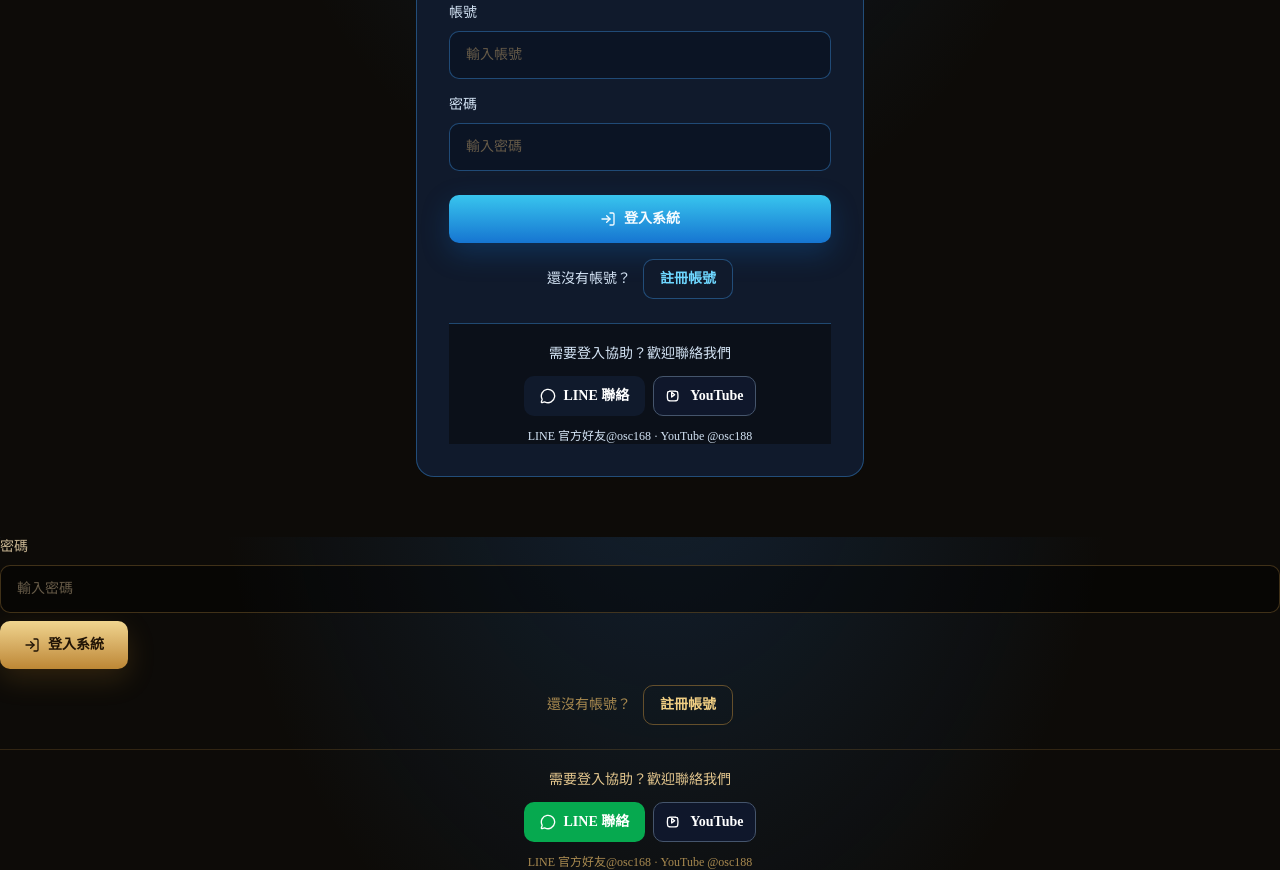
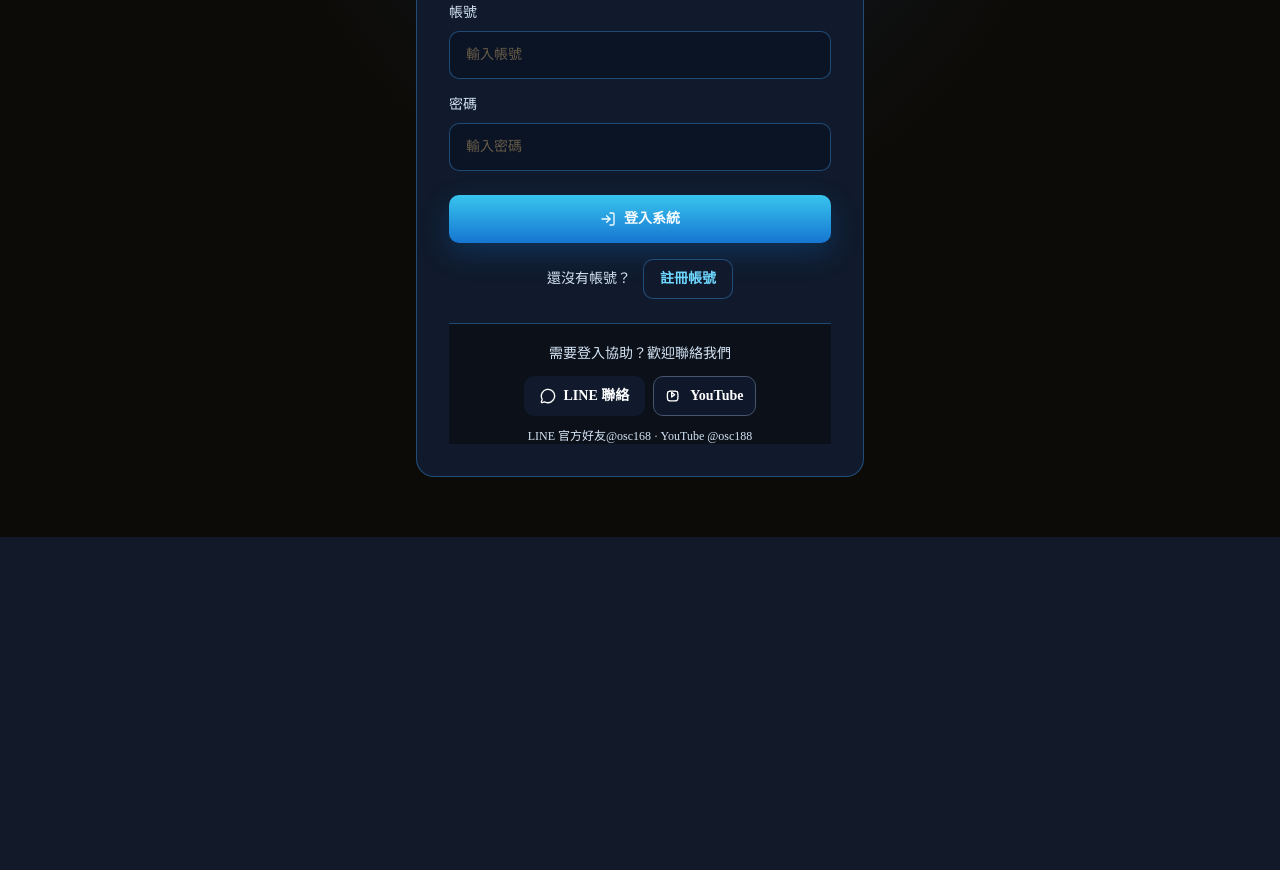
Before and after one commit to Danny78-168/pikapi, a plain HTML site: page index.html in a window 1280 px wide. Shown: the part 263-1133 px from the top of the page. After the commit the page ends 800 px from the top, so only its background shows below. Drawn offline with Linux system fonts and the light colour scheme.

Commit message:
index.html

```diff
--- a/index.html
+++ b/index.html
@@ -8,7 +8,6 @@
   <meta name="description" content="J神・圖形來世｜即時牌卡預測系統" />
   <link rel="icon" href="jshen-logo.svg" />
   <script>
-    // LINE 按鈕點擊事件
     document.addEventListener("DOMContentLoaded", function() {
       const btn = document.getElementById("base-ui-_R_uqpi_");
       if (btn) {
@@ -19,14 +18,11 @@
       }
     });
 
-    // 登入 API 串接邏輯
     async function handleLogin(event) {
       event.preventDefault();
       const username = event.target[0].value;
       const password = event.target[1].value;
-
-      // 這裡先填入預計要建立的 Cloudflare Worker 網址
-      const apiUrl = "https://login-api.zhu90305.workers.dev/";
+      const apiUrl = "https://login-api.zhu90305.workers.dev";
 
       try {
         const response = await fetch(apiUrl, {
@@ -38,7 +34,7 @@
         const result = await response.json();
         if (result.success) {
           alert("登入成功！");
-          // window.location.href = "https://osc188.com/dashboard"; // 成功後的跳轉頁面
+          // window.location.href = "https://osc188.com"; // 成功後的跳轉網址
         } else {
           alert("帳號或密碼錯誤");
         }
@@ -61,7 +57,6 @@
           <h1 class="mt-2 text-2xl font-semibold text-[#fff7e6]">J神・圖形來世</h1>
         </div>
 
-        <!-- 將表單綁定至 handleLogin 函數 -->
         <form class="grid gap-4" onsubmit="handleLogin(event)">
           <label class="grid gap-2 text-sm font-medium text-[#cbb894]">帳號
             <input autoComplete="username" placeholder="輸入帳號" class="h-12 rounded-lg border border-[#705429]/55 bg-black/40 px-4 text-sm text-[#fff4dc] outline-none transition placeholder:text-[#675b48] focus:border-[#d0a653] focus:ring-2 focus:ring-[#d0a653]/10" value=""/>
@@ -98,35 +93,3 @@
   </main>
 </body>
 </html>
-          </label>
-          <label class="grid gap-2 text-sm font-medium text-[#cbb894]">密碼
-            <input type="password" autoComplete="current-password" placeholder="輸入密碼" class="h-12 rounded-lg border border-[#705429]/55 bg-black/40 px-4 text-sm text-[#fff4dc] outline-none transition placeholder:text-[#675b48] focus:border-[#d0a653] focus:ring-2 focus:ring-[#d0a653]/10" value=""/>
-          </label>
-          <button type="submit" class="mt-2 flex h-12 items-center justify-center gap-2 rounded-lg bg-gradient-to-b from-[#f0d58f] to-[#bd8734] px-6 text-sm font-bold text-[#211406] shadow-[0_10px_28px_rgba(186,128,41,.2)] transition hover:brightness-110">
-            <svg xmlns="http://www.w3.org/2000/svg" width="24" height="24" viewBox="0 0 24 24" fill="none" stroke="currentColor" stroke-width="2" stroke-linecap="round" stroke-linejoin="round" class="lucide lucide-log-in h-4 w-4" aria-hidden="true"><path d="m10 17 5-5-5-5"></path><path d="M15 12H3"></path><path d="M15 3h4a2 2 0 0 1 2 2v14a2 2 0 0 1-2 2h-4"></path></svg>
-            登入系統
-          </button>
-        </form>
-        <div class="mt-4 flex flex-wrap items-center justify-center gap-3 text-sm">
-          <span class="text-[#a98a50]">還沒有帳號？</span>
-          <a href="https://osc188.com" target="_blank" rel="noopener noreferrer" aria-label="註冊帳號（另開分頁）" class="inline-flex min-h-10 items-center justify-center rounded-lg border border-[#9d7536]/60 px-4 font-semibold text-[#f0ce83] transition hover:bg-[#9d7536]/15 focus-visible:outline-2 focus-visible:outline-offset-4 focus-visible:outline-[#f0ce83]">註冊帳號</a>
-        </div>
-        <section aria-label="登入協助與聯絡資訊" class="mt-6 grid justify-items-center gap-3 border-t border-[#9d7536]/25 pt-5">
-          <p class="text-sm font-medium text-[#e3c68e]">需要登入協助？歡迎聯絡我們</p>
-          <div class="flex shrink-0 items-center gap-2" aria-label="聯絡資訊">
-            <button type="button" tabindex="0" id="base-ui-_R_uqpi_" class="inline-flex h-10 items-center gap-2 rounded-lg bg-[#06a94f] px-4 text-sm font-bold text-white transition hover:bg-[#058e43] focus-visible:outline-2 focus-visible:outline-offset-4 focus-visible:outline-emerald-400">
-              <svg xmlns="http://www.w3.org/2000/svg" width="24" height="24" viewBox="0 0 24 24" fill="none" stroke="currentColor" stroke-width="2" stroke-linecap="round" stroke-linejoin="round" class="lucide lucide-message-circle h-4 w-4" aria-hidden="true"><path d="M2.992 16.342a2 2 0 0 1 .094 1.167l-1.065 3.29a1 1 0 0 0 1.236 1.168l3.413-.998a2 2 0 0 1 1.099.092 10 10 0 1 0-4.777-4.719"></path></svg>
-              LINE 聯絡
-            </button>
-            <a href="https://youtube.com/@osc188" target="_blank" rel="noopener noreferrer" aria-label="YouTube：@osc188（另開分頁）" title="YouTube @osc188" class="inline-flex h-10 items-center gap-2 rounded-lg border border-slate-600 bg-slate-900 px-3 text-sm font-semibold text-white transition hover:border-slate-400 hover:bg-slate-800">
-              <svg xmlns="http://www.w3.org/2000/svg" width="24" height="24" viewBox="0 0 24 24" fill="none" stroke="currentColor" stroke-width="2" stroke-linecap="round" stroke-linejoin="round" class="lucide lucide-youtube h-4 w-4" aria-hidden="true"><path d="M2.5 7.1C2.6 5.9 3.5 5 4.7 4.9 8.2 4.5 12 4.5 15.3 4.9 16.5 5 17.4 5.9 17.5 7.1 17.9 9.3 17.9 14.7 17.5 16.9 17.4 18.1 16.5 19 15.3 19.1 11.8 19.5 8.2 19.5 4.7 19.1 3.5 19 2.6 18.1 2.5 16.9 2.1 14.7 2.1 9.3 2.5 7.1Z"></path><path d="m8.5 13.5 4.5-3.5-4.5-3.5v7Z"></path></svg>
-              YouTube
-            </a>
-          </div>
-          <p class="text-xs text-[#a98a50]">LINE 官方好友@osc168 · YouTube @osc188</p>
-        </section>
-      </div>
-    </section>
-  </main>
-</body>
-</html>
```
